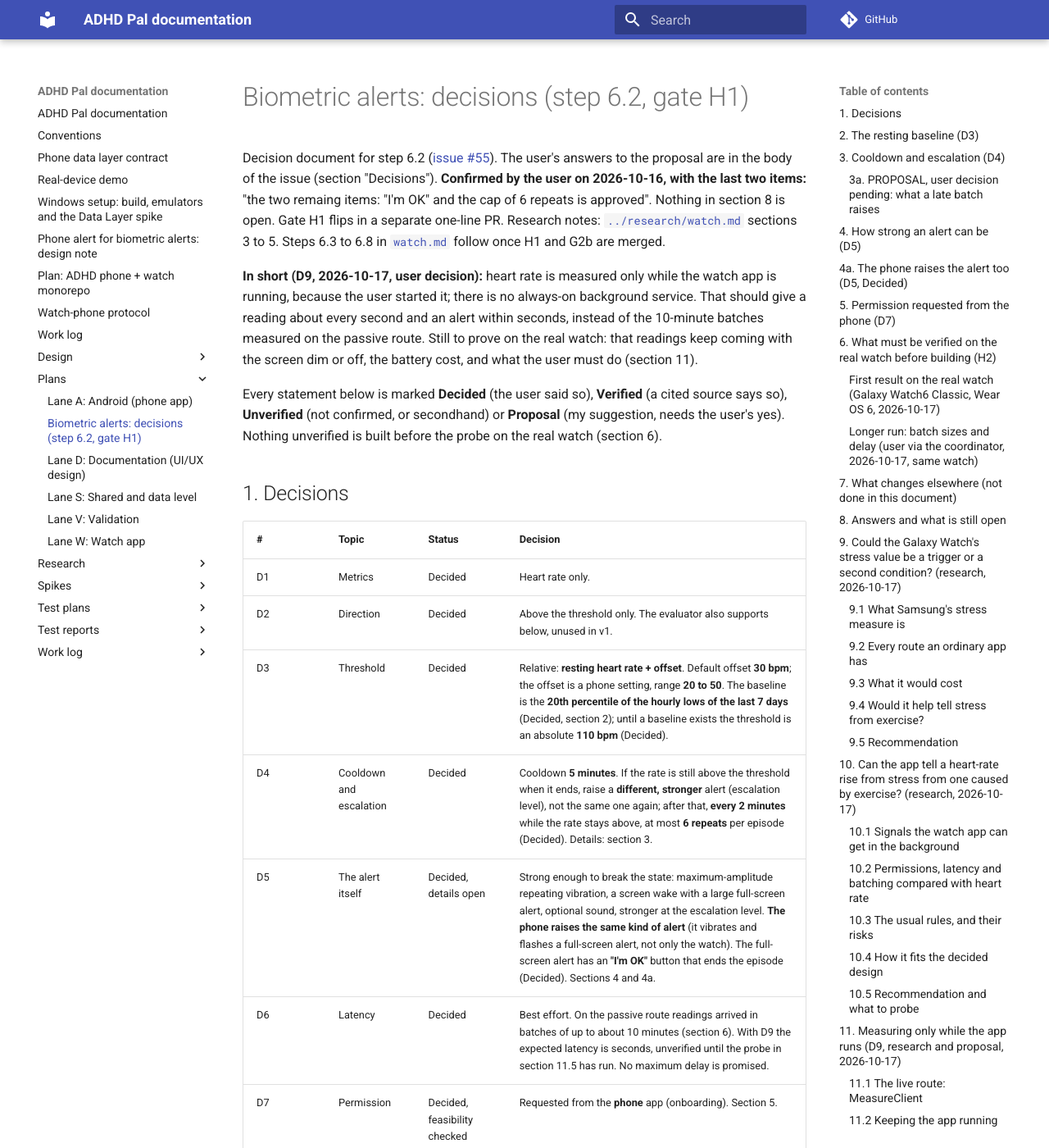
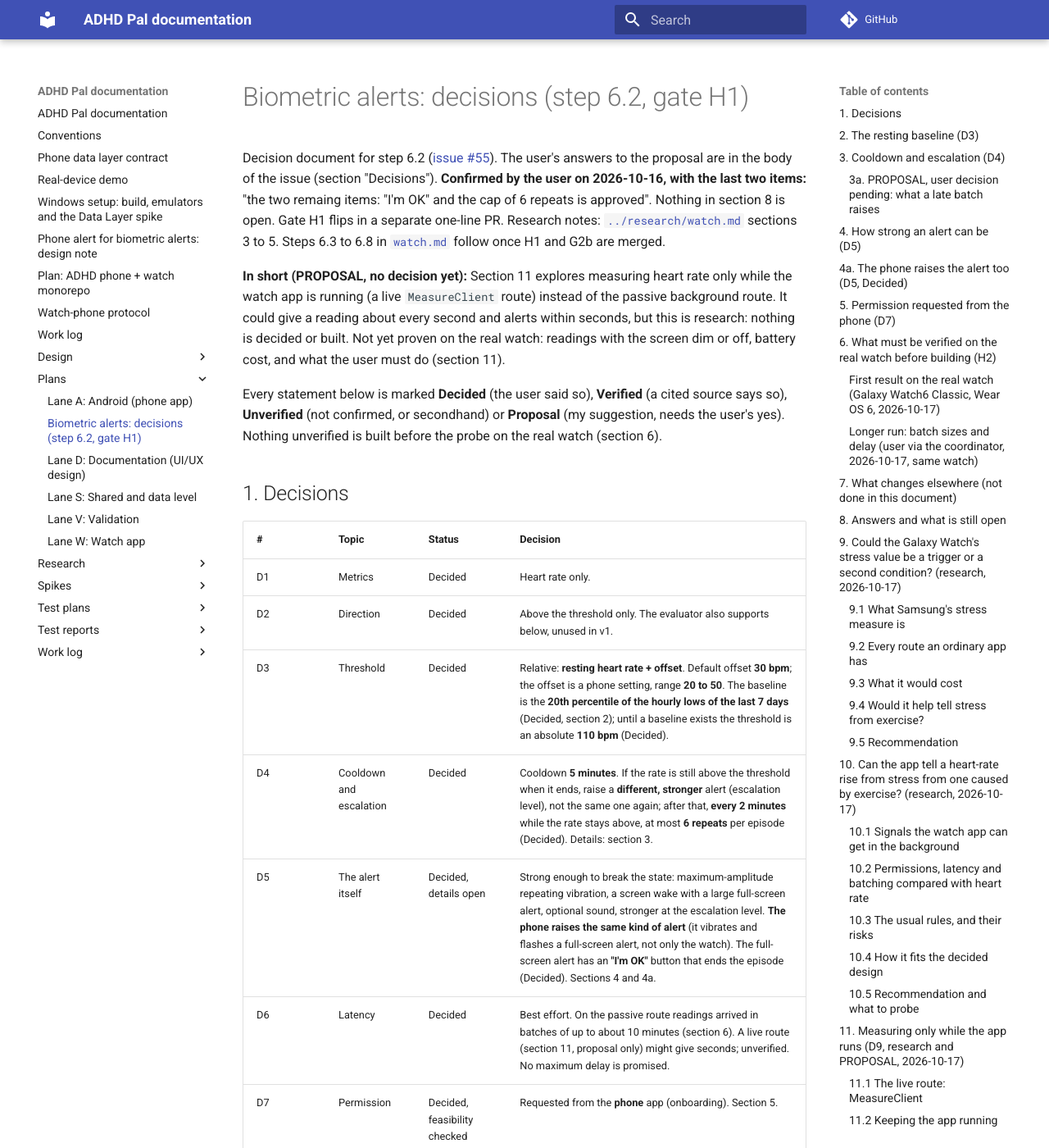
Before and after one commit to shlomoa/my-adhd-pal, an MkDocs documentation site: the page built from docs/plans/biometrics.md, in a window 1280 px wide and 1400 px high. Shown: the whole window at 82% size. Built offline with MkDocs 1.6.1 and Material for MkDocs 9.7.7, drawn with Linux system fonts in a browser that asks for light colours; comment, search, counter and statistics services are not loaded; some of the changed text lies outside the part shown.

Commit message:
Reword D9 as a proposal: no user decision was given
Co-Authored-By: Claude Sonnet 5.5 <noreply@anthropic.com>
Claude-Session: https://claude.ai/code/session_01HcRwALJbU35yo2eBFQ5GaX

```diff
--- a/docs/plans/biometrics.md
+++ b/docs/plans/biometrics.md
@@ -6,10 +6,10 @@ proposal are in the body of the issue (section "Decisions"). **Confirmed by the
 separate one-line PR. Research notes: [`../research/watch.md`](../research/watch.md) sections 3 to 5. Steps 6.3 to 6.8 in
 [`watch.md`](watch.md) follow once H1 and G2b are merged.
 
-**In short (D9, 2026-10-17, user decision):**
-heart rate is measured only while the watch app is running, because the user started it; there is no always-on background service.
-That should give a reading about every second and an alert within seconds, instead of the 10-minute batches measured on the passive route.
-Still to prove on the real watch: that readings keep coming with the screen dim or off, the battery cost, and what the user must do (section 11).
+**In short (PROPOSAL, no decision yet):**
+Section 11 explores measuring heart rate only while the watch app is running (a live `MeasureClient` route) instead of the passive background route.
+It could give a reading about every second and alerts within seconds, but this is research: nothing is decided or built.
+Not yet proven on the real watch: readings with the screen dim or off, battery cost, and what the user must do (section 11).
 
 Every statement below is marked **Decided** (the user said so), **Verified** (a cited source says so), **Unverified** (not
 confirmed, or secondhand) or **Proposal** (my suggestion, needs the user's yes). Nothing unverified is built before the probe
@@ -24,10 +24,10 @@ on the real watch (section 6).
 | D3 | Threshold | Decided | Relative: **resting heart rate + offset**. Default offset **30 bpm**; the offset is a phone setting, range **20 to 50**. The baseline is the **20th percentile of the hourly lows of the last 7 days** (Decided, section 2); until a baseline exists the threshold is an absolute **110 bpm** (Decided). |
 | D4 | Cooldown and escalation | Decided | Cooldown **5 minutes**. If the rate is still above the threshold when it ends, raise a **different, stronger** alert (escalation level), not the same one again; after that, **every 2 minutes** while the rate stays above, at most **6 repeats** per episode (Decided). Details: section 3. |
 | D5 | The alert itself | Decided, details open | Strong enough to break the state: maximum-amplitude repeating vibration, a screen wake with a large full-screen alert, optional sound, stronger at the escalation level. **The phone raises the same kind of alert** (it vibrates and flashes a full-screen alert, not only the watch). The full-screen alert has an **"I'm OK"** button that ends the episode (Decided). Sections 4 and 4a. |
-| D6 | Latency | Decided | Best effort. On the passive route readings arrived in batches of up to about 10 minutes (section 6). With D9 the expected latency is seconds, unverified until the probe in section 11.5 has run. No maximum delay is promised. |
+| D6 | Latency | Decided | Best effort. On the passive route readings arrived in batches of up to about 10 minutes (section 6). A live route (section 11, proposal only) might give seconds; unverified. No maximum delay is promised. |
 | D7 | Permission | Decided, feasibility checked | Requested from the **phone** app (onboarding). Section 5. |
 | D8 | Privacy | Decided | Raw readings are never logged in release builds; raw feed only in `wear/src/debug/`. `/alert` carries the numeric value (already accepted). |
-| D9 | When it measures | Decided (2026-10-17) | Heart rate is measured **only while the watch app is running**, started by the user; not as an always-on background service. Consequences and open points: section 11. |
+| D9 | When it measures | **Proposal, not decided** | Measure only while the watch app is running (section 11). Research and options only; the user has not decided. |
 
 ## 2. The resting baseline (D3)
 
@@ -97,7 +97,7 @@ as it lasts.
 
 ### 3a. PROPOSAL, user decision pending: what a late batch raises
 
-With D9 (section 11) deliveries are expected to be live, one reading at a time, so this proposal mostly falls away. It stays as the fallback if the probe in section 11.5 shows batching while the screen is dim or off.
+If the live route of section 11 (a proposal, not decided) is adopted, deliveries are expected to be live, one reading at a time, and this proposal would mostly fall away. It stays as the fallback if a probe shows batching while the screen is dim or off.
 
 Not decided and not built. The evaluator today (`EpisodeEvaluator`) walks the readings of a delivery one by one, so a batch that holds a long
 high stretch (up to about 10 minutes, section 6) can raise level 1 and level 2 in the same delivery, and the phone would vibrate twice within a
@@ -446,10 +446,10 @@ Threshold (resting + offset), cooldown (5 min), level 2 every 2 min up to 6 repe
 3. With Samsung's automatic workout detection switched on and a detected workout running, `getCurrentExerciseInfoAsync()` from a probe command: does it answer `OTHER_APP_IN_PROGRESS`.
 4. Optional, if steps miss too much: a short foreground accelerometer-variance measurement for the same activities, with the battery drop noted.
 
-## 11. Measuring only while the app runs (D9, research and proposal, 2026-10-17)
+## 11. Measuring only while the app runs (D9, research and PROPOSAL, 2026-10-17)
 
-Decided by the user (2026-10-17, via the coordinator): heart rate is measured **only while the watch app is running**, started by the user,
-not as an always-on background service. Nothing below is built. Where something is open it is marked **Proposal**.
+**Not decided.** The idea (raised by the coordinator, 2026-10-17, not yet confirmed by the user): heart rate is measured **only while the watch app is running**, started
+by the user, not as an always-on background service. This section is research and proposals only; nothing below is decided or built.
 
 ### 11.1 The live route: `MeasureClient`
 
@@ -491,15 +491,15 @@ not as an always-on background service. Nothing below is built. Where something
 - **What the user must do (Proposal, to be confirmed by the probe):** start the app once from the watch app list; leave the ongoing notification in place; keep the
   watch worn; do not use the watch's "stop" or swipe-away on it; keep Bedtime mode and battery saver off if they stop it. The app shows one big state on its home
   screen: "Monitoring" or "Not monitoring".
-- **When Android kills it:** the service does not restart by itself in a useful way, since D9 says the user starts it. **Proposal:** the watch writes a
+- **When Android kills it:** the service does not restart by itself in a useful way, since in this idea the user starts it. **Proposal:** the watch writes a
   "monitoring" state with its time into `/status/watch` (Shared lane, protocol change) and renews it every few minutes; the phone shows "watch not monitoring" when
   the state is stale or off, so the user learns it stopped. No alert is raised for that on the watch.
 - Effect on permissions (D7, section 5): only the foreground heart-rate permission is needed, so the second "background" prompt disappears. The notification
   permission (`POST_NOTIFICATIONS`, API 33 and up) is probably needed for the ongoing notification to show: Unverified.
 
-### 11.3 What changes in the decided design
+### 11.3 What would change in the decided design
 
-| Item | Before (passive route) | With D9 |
+| Item | Before (passive route) | If adopted |
 |---|---|---|
 | Latency | Batches of up to about 10 minutes (section 6) | Expected seconds (Unverified until probed); batching in ambient mode possible |
 | Late-batch proposal 3a | Needed | Mostly falls away; kept as fallback |
@@ -507,7 +507,7 @@ not as an always-on background service. Nothing below is built. Where something
 | Baseline (20th percentile of hourly lows, 7 days, after 24 values) | Accumulates around the clock | Accumulates **only while the app runs** |
 | Fallback 110 bpm | Until 24 hourly values | Until 24 hourly values exist; longer in calendar time |
 
-**The baseline under D9.** An hourly value needs at least 3 consecutive samples in a clock hour. So the baseline is known once the app has run, with the watch worn,
+**The baseline if adopted.** An hourly value needs at least 3 consecutive samples in a clock hour. So the baseline is known once the app has run, with the watch worn,
 in 24 distinct clock hours within the last 7 days. Running 8 hours a day takes three days; running 2 hours a day takes twelve days, and the 7-day window then
 never holds 24 values (at most 14), so **the 110 bpm fallback would stay forever**. Daily use must therefore cover at least 4 hours a day for the baseline to be
 reached at all.
@@ -541,6 +541,7 @@ states, or the exact behaviour per state is recorded; the service survives 30 mi
 
 ### 11.6 What I need from the user
 
+0. First: whether this idea is wanted at all (the decision is the user's; the coordinator is asking).
 1. Confirm the proposal of 11.2 (the "monitoring" state shown on the phone) and of 11.3 (option c for the baseline), or choose another option.
 2. Run the 30-minute probe of 11.5 when its code is merged.
 3. State whether the app should also run at night.
```
Also changed, not shown: docs/work-log/watch.md (+4 -3 lines).
